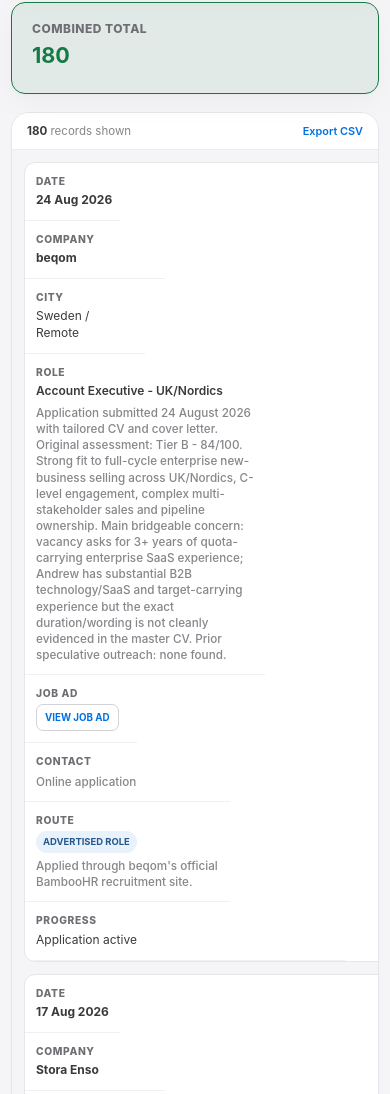
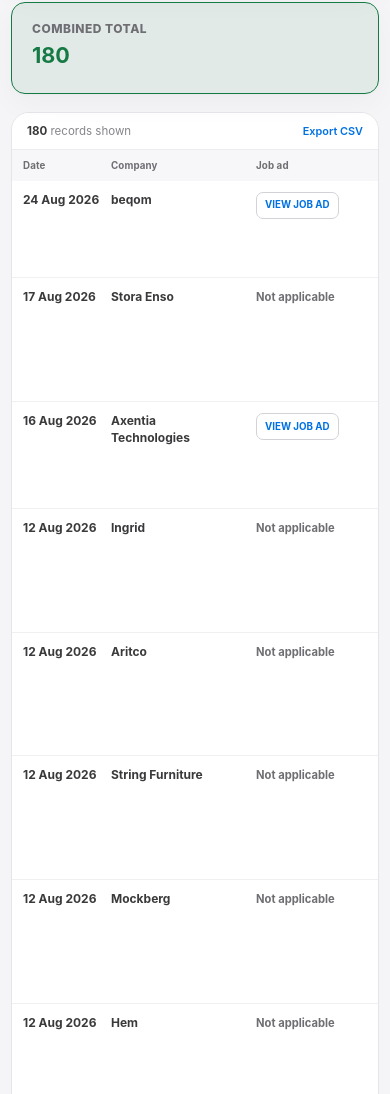
Before and after one commit to Pomeroi9Langmaid/Job-Hunting, a website: page index.html in a window 390 px wide. Shown: the part 1795-2889 px from the top of the page. Drawn offline with Linux system fonts and the light colour scheme.

Commit message:
Fix oversized tracker rows and responsive table regression

```diff
--- a/premium-table.css
+++ b/premium-table.css
@@ -8,8 +8,89 @@
   min-width: 1120px;
 }
 
+/* Keep row height driven by the compact working data, not archival notes. */
+.results-panel .role-cell .cell-note {
+  display: none !important;
+}
+
+.results-panel .route-cell .cell-note {
+  display: -webkit-box;
+  margin-top: 4px;
+  overflow: hidden;
+  -webkit-box-orient: vertical;
+  -webkit-line-clamp: 3;
+  line-clamp: 3;
+}
+
+.results-panel .progress-flow {
+  flex-wrap: nowrap;
+  overflow-x: auto;
+  scrollbar-width: none;
+}
+
+.results-panel .progress-flow::-webkit-scrollbar {
+  display: none;
+}
+
+.results-panel tbody tr,
+.results-panel td {
+  height: auto !important;
+  min-height: 0 !important;
+}
+
+/* The original site converted the table into block/grid cards below 820px.
+   That clashes with the new compact tracker and can create enormous rows.
+   Keep a genuine table and allow horizontal scrolling instead. */
 @media (max-width: 820px) {
+  .results-panel .table-wrap {
+    overflow-x: auto !important;
+  }
+
   .results-panel table {
-    min-width: 1080px;
+    display: table !important;
+    width: 100% !important;
+    min-width: 1080px !important;
+    table-layout: fixed !important;
+  }
+
+  .results-panel thead {
+    display: table-header-group !important;
+  }
+
+  .results-panel tbody {
+    display: table-row-group !important;
+    padding: 0 !important;
+    background: transparent !important;
+  }
+
+  .results-panel tr,
+  .results-panel tbody tr {
+    display: table-row !important;
+    width: auto !important;
+    overflow: visible !important;
+    border: 0 !important;
+    border-radius: 0 !important;
+    background: #fff;
+  }
+
+  .results-panel td,
+  .results-panel th {
+    display: table-cell !important;
+    width: auto !important;
+    min-width: 0 !important;
+    max-width: none !important;
+    grid-column: auto !important;
+  }
+
+  .results-panel th:nth-child(3),
+  .results-panel td:nth-child(3),
+  .results-panel th:nth-child(4),
+  .results-panel td:nth-child(4) {
+    display: none !important;
+  }
+
+  .results-panel td::before {
+    display: none !important;
+    content: none !important;
   }
 }
```
